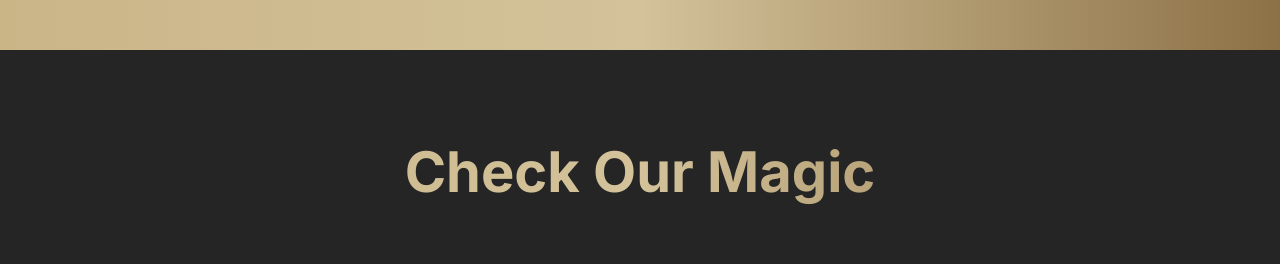
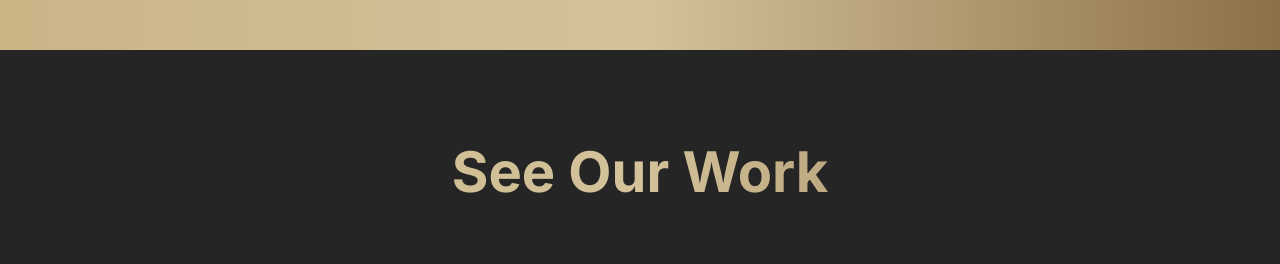
Before and after one commit to jihansofts/HydrAaesthetis, a Next.js app: page / in a window 1280 px wide. Shown: the part 9600-9864 px from the top of the page. Built offline with nearby package versions, Linux system fonts and the light colour scheme.

Commit message:
Update Magic.tsx

```diff
--- a/src/components/home/Magic.tsx
+++ b/src/components/home/Magic.tsx
@@ -5,7 +5,7 @@ export default function Magic() {
     <section className="lg:py-20 md:py-10 bg-[#252525] py-10 sm:py-10">
       <div className="container mx-auto px-5">
         <h1 className="text-gradient font-inter text-center text-[36px] md:text-[56px] font-bold mb-12">
-          Check Our Magic
+          See Our Work
         </h1>
         <div className="grid grid-cols-1 md:grid-cols-2 gap-8 ">
           <div className="flex flex-col items-center justify-center">
```
